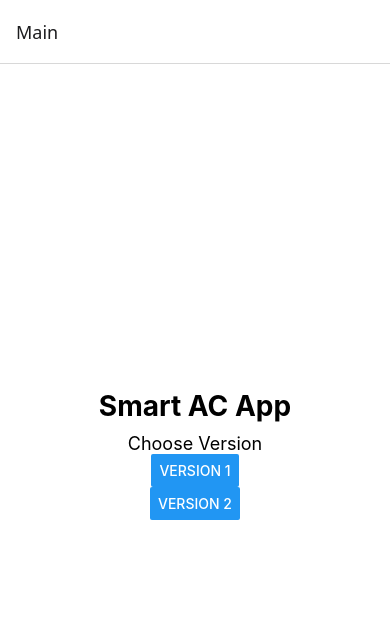
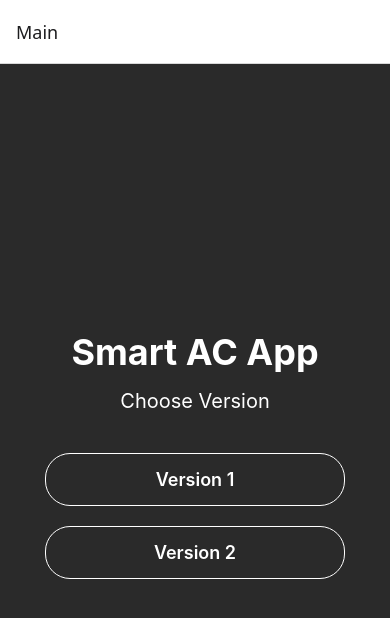
Before and after one commit to Fim99/INFO_4115_Project, a React Native app: screen / in a window 390 px wide. Shown: the top 618 px of the page. Built offline with nearby package versions, Linux system fonts and the light colour scheme.

Commit message:
Versions Page - Cleaned up version selection page

```diff
--- a/components/Main.js
+++ b/components/Main.js
@@ -1,20 +1,29 @@
 import React from "react";
-import { StyleSheet, Text, View, Button } from "react-native";
+import { StyleSheet, Text, View, TouchableOpacity } from "react-native";
 
 export default function Main({ navigation }) {
   return (
     <View style={styles.container}>
-      <Text style={styles.title}>Smart AC App</Text>
-      <Text style={styles.description}>Choose Version</Text>
-      {/* Buttons to navigate different versions */}
-      <Button
-        title="Version 1"
-        onPress={() => navigation.navigate("Home_V1")}
-      />
-      <Button
-        title="Version 2"
-        onPress={() => navigation.navigate("Home_V2")}
-      />
+      <View style={styles.contentContainer}>
+        <Text style={styles.title}>Smart AC App</Text>
+        <Text style={styles.description}>Choose Version</Text>
+
+        <View style={styles.buttonContainer}>
+          <TouchableOpacity
+            style={styles.button}
+            onPress={() => navigation.navigate("Home_V1")}
+          >
+            <Text style={styles.buttonText}>Version 1</Text>
+          </TouchableOpacity>
+
+          <TouchableOpacity
+            style={styles.button}
+            onPress={() => navigation.navigate("Home_V2")}
+          >
+            <Text style={styles.buttonText}>Version 2</Text>
+          </TouchableOpacity>
+        </View>
+      </View>
     </View>
   );
 }
@@ -22,18 +31,42 @@ export default function Main({ navigation }) {
 const styles = StyleSheet.create({
   container: {
     flex: 1,
-    backgroundColor: "#fff",
+    backgroundColor: "#2A2A2A",
+  },
+  contentContainer: {
+    flex: 1,
     alignItems: "center",
     justifyContent: "center",
     padding: 20,
   },
   title: {
-    fontSize: 28,
+    fontSize: 36,
     fontWeight: "bold",
-    marginBottom: 10,
+    color: "#FFFFFF",
+    marginBottom: 15,
   },
   description: {
+    fontSize: 20,
+    color: "#FFFFFF",
+    textAlign: "center",
+    marginBottom: 40,
+  },
+  buttonContainer: {
+    width: "100%",
+    maxWidth: 300,
+    gap: 20,
+  },
+  button: {
+    paddingVertical: 15,
+    paddingHorizontal: 30,
+    borderRadius: 25,
+    borderWidth: 1,
+    borderColor: "#fff",
+  },
+  buttonText: {
+    color: "#FFFFFF",
     fontSize: 18,
+    fontWeight: "600",
     textAlign: "center",
   },
 });
--- a/components/V1/Home_V1.js
+++ b/components/V1/Home_V1.js
@@ -20,7 +20,7 @@ const getRandomHourDateTime = () => {
   const randomDate = Math.floor(Math.random() * 28) + 1;
   const randomHour = Math.floor(Math.random() * 12) + 1;
   const randomAMPM = Math.floor(Math.random() * 2) === 0 ? "AM" : "PM";
-  return `${randomDay}, ${randomMonth} ${randomDate}, ${randomHour}:00 ${randomAMPM}`;
+  return `${randomDay}, ${randomMonth} ${randomDate} \n ${randomHour}:00 ${randomAMPM}`;
 };
 
 const HomeScreen = () => {
```
